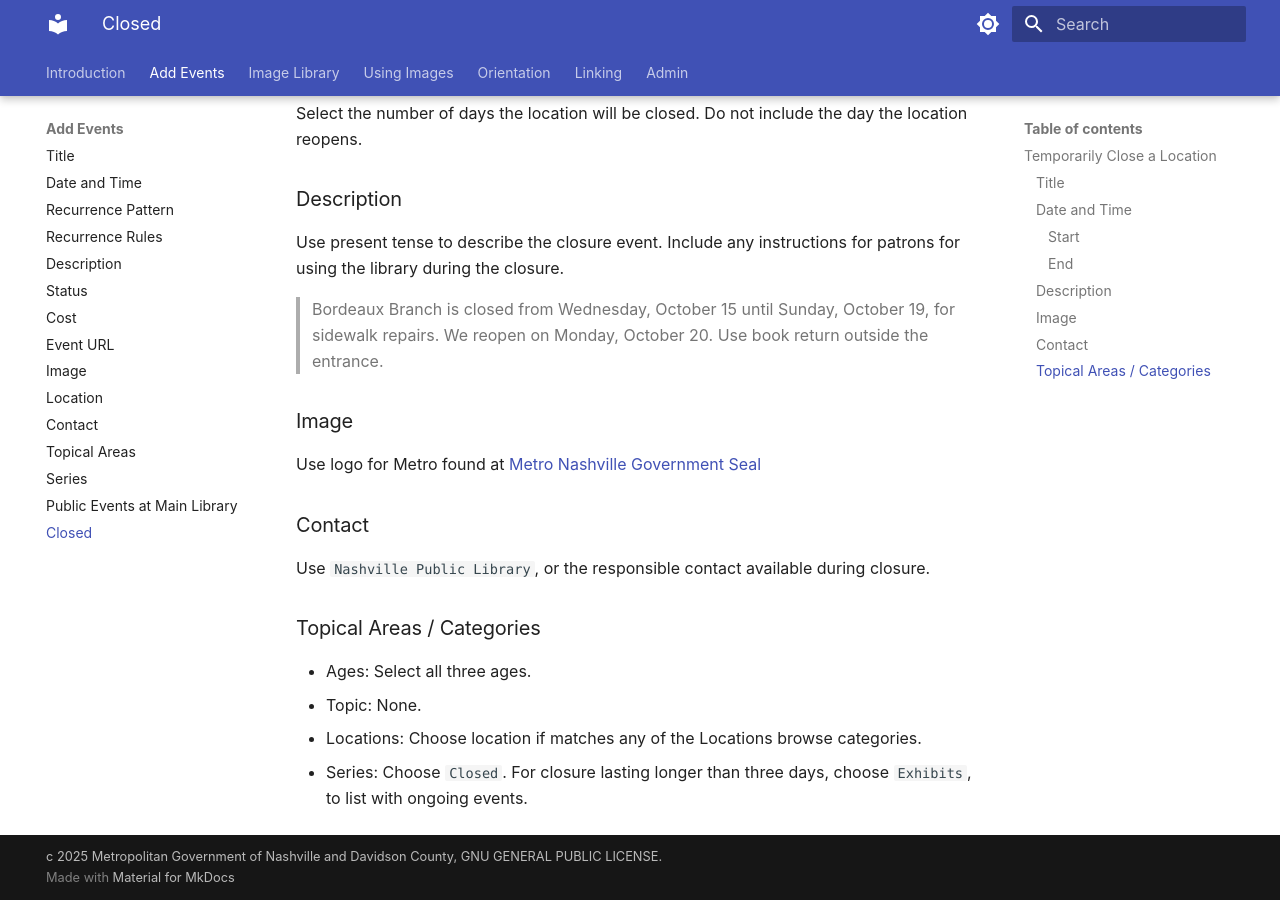
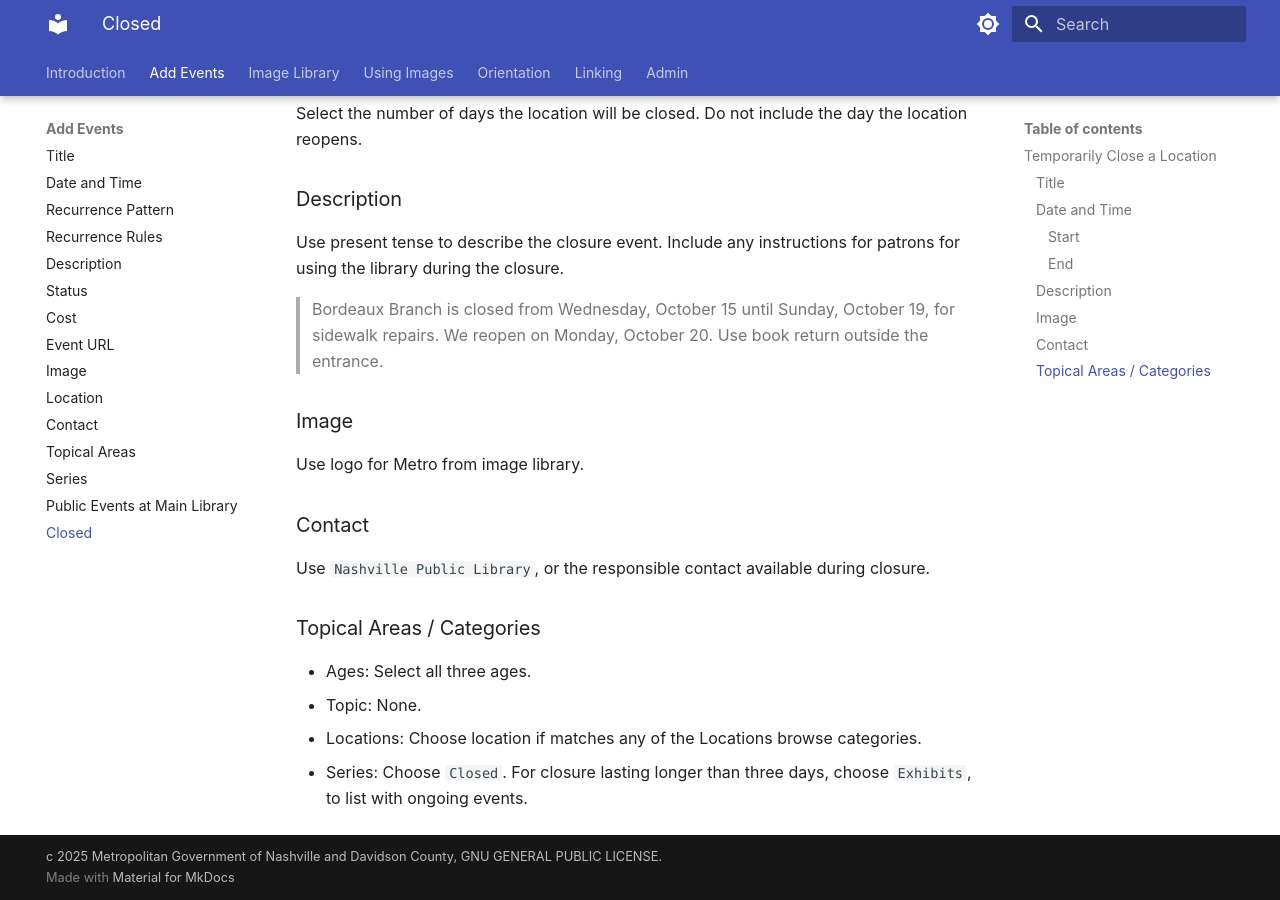
Before and after one commit to Nashville-Public-Library/bedework-docs, an MkDocs documentation site: the page built from docs/add-events/closed.md, in a window 1280 px wide and 900 px high, scrolled down 685 px. Built offline with MkDocs 1.6.1 and Material for MkDocs 9.7.7, drawn with Linux system fonts in a browser that asks for light colours.

Commit message:
removing link because I can't sort out how that works without local dev

```diff
--- a/docs/add-events/closed.md
+++ b/docs/add-events/closed.md
@@ -37,7 +37,7 @@ Use present tense to describe the closure event. Include any instructions for pa
 
 ### Image
 
-Use logo for Metro found at [Metro Nashville Government Seal](../image-library/organizations.md/#metro-nashville-government-seal)
+Use logo for Metro from image library.
 
 ### Contact
 
```
